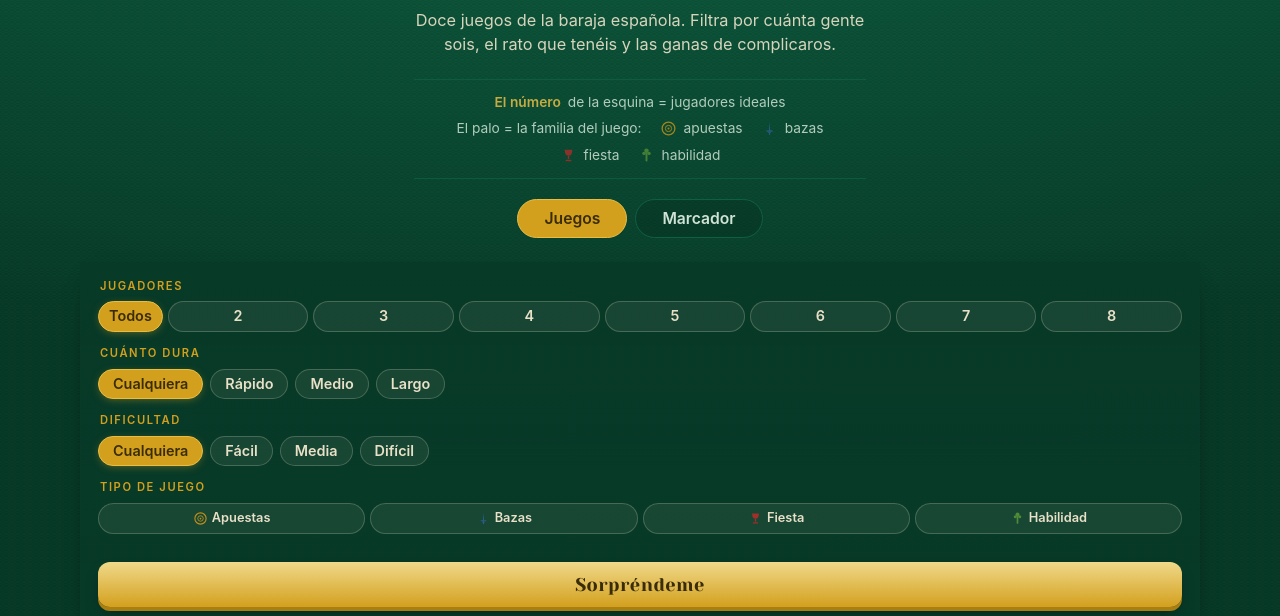
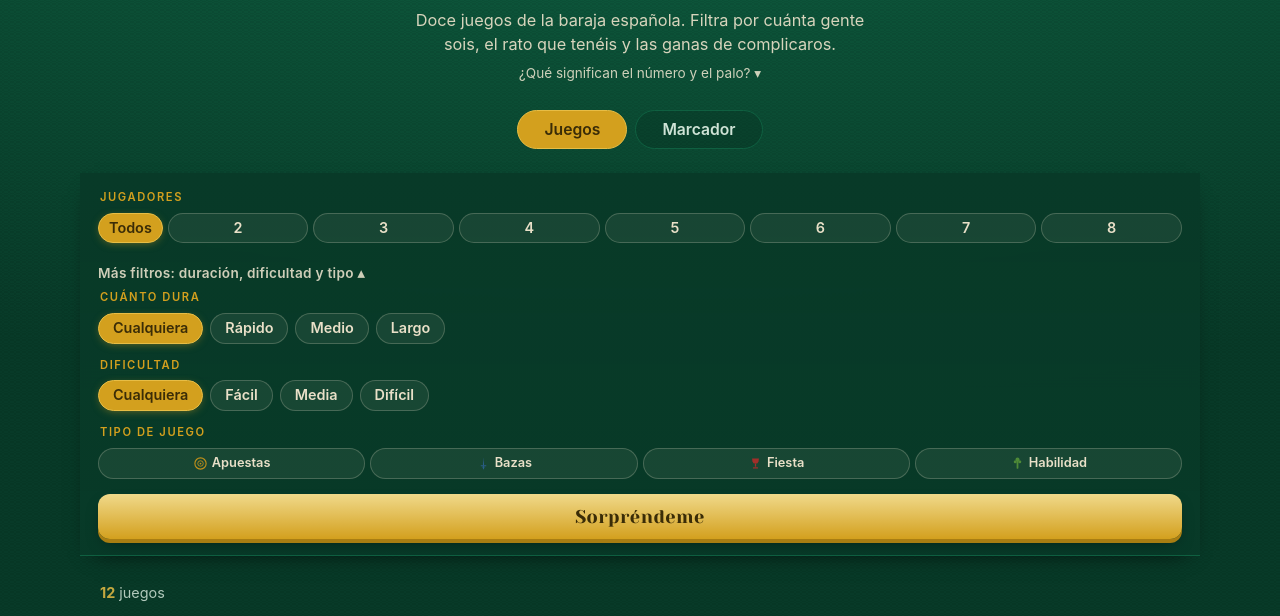
Before and after one commit to mueblescarrascosa/juegos-cartas, a plain HTML site: page index.html in a window 1280 px wide. Shown: the part 166-782 px from the top of the page. Drawn offline with Linux system fonts and the light colour scheme.

Commit message:
Móvil: el primer juego se ve al abrir; duración, dificultad y tipo en «Más filtros»; leyenda plegada
Co-Authored-By: Claude Opus 5.5 <noreply@anthropic.com>

```diff
--- a/index.html
+++ b/index.html
@@ -414,6 +414,12 @@
   @media (prefers-reduced-motion: reduce){
     *{animation:none !important;transition:none !important;}
   }
+details.leyenda summary,details.mas summary{cursor:pointer;font-size:.85rem;opacity:.85;padding:.4rem 0;list-style:none;text-align:center}
+details.mas summary{text-align:left;font-weight:600;letter-spacing:.02em}
+details.leyenda summary::-webkit-details-marker,details.mas summary::-webkit-details-marker{display:none}
+details.leyenda summary::after,details.mas summary::after{content:' ▾'}
+details[open].leyenda summary::after,details[open].mas summary::after{content:' ▴'}
+@media (max-width:600px){header .sub{display:none}}
 </style>
 </head>
 <body>
@@ -472,6 +478,7 @@
     </div>
     <h1>¿A qué jugamos?</h1>
     <p class="sub">Doce juegos de la baraja española. Filtra por cuánta gente sois, el rato que tenéis y las ganas de complicaros.</p>
+    <details class="leyenda"><summary>¿Qué significan el número y el palo?</summary>
     <div class="legend">
       <span class="lg"><b>El número</b> de la esquina = jugadores ideales</span>
       <span class="lg">El palo = la familia del juego:</span>
@@ -480,6 +487,7 @@
       <span class="lg"><svg style="color:var(--copas)"><use href="#copas"/></svg> fiesta</span>
       <span class="lg"><svg style="color:var(--bastos)"><use href="#bastos"/></svg> habilidad</span>
     </div>
+    </details>
   </header>
 
   <nav class="tabs" role="tablist" aria-label="Secciones">
@@ -493,6 +501,7 @@
       <p class="flabel">Jugadores</p>
       <div class="chips" id="f-players" role="group"></div>
     </div>
+    <details class="mas" id="masFiltros"><summary>Más filtros: duración, dificultad y tipo</summary>
     <div class="frow">
       <p class="flabel">Cuánto dura</p>
       <div class="chips" id="f-time" role="group"></div>
@@ -505,6 +514,7 @@
       <p class="flabel">Tipo de juego</p>
       <div class="chips" id="f-palo" role="group"></div>
     </div>
+    </details>
     <button class="surprise" id="surprise">Sorpréndeme</button>
   </section>
 
@@ -533,6 +543,7 @@
 </div>
 
 <script>
+try{if(matchMedia('(min-width:601px)').matches){document.getElementById('masFiltros').open=true;}}catch(e){}
 const PALOS = {
   oros:    {label:'Apuestas y farol', corto:'Apuestas',  color:'var(--oros)'},
   espadas: {label:'Juego de bazas',   corto:'Bazas',     color:'var(--espadas)'},
--- a/sw.js
+++ b/sw.js
@@ -1,5 +1,5 @@
 /* Service worker: ¿A qué jugamos? — funciona sin conexión */
-const CACHE = 'juegos-cartas-v4';
+const CACHE = 'juegos-cartas-v5';
 
 /* Núcleo de la app que se guarda nada más instalar */
 const CORE = [
```
